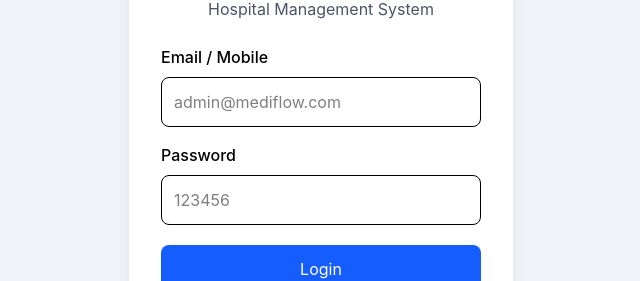
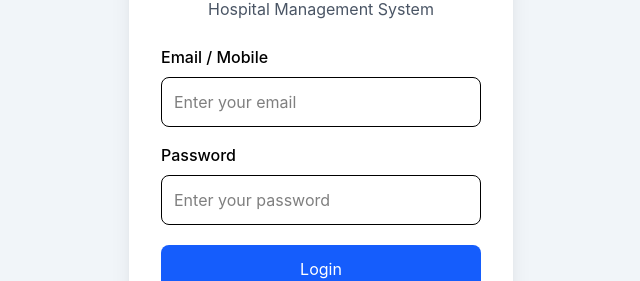
Before and after one commit to aabid0786-code/MediFlow-HMS, a React (Vite) app in the folder client/: page /login in a window 1280 px wide. Shown: the part 237-518 px from the top of the page, without its empty margins (319-959 px from the left). Built offline with nearby package versions, Linux system fonts and the light colour scheme.

Commit message:
Connect login to production backend

```diff
--- a/client/src/pages/Login.jsx
+++ b/client/src/pages/Login.jsx
@@ -34,7 +34,7 @@ setLoading(true);
 
 
 const res = await fetch(
-"http://localhost:5000/api/auth/login",
+"https://mediflow-hms-ufsa.onrender.com/api/auth/login",
 {
 method:"POST",
 headers:{
@@ -144,7 +144,7 @@ Email / Mobile
 
 type="text"
 
-placeholder="admin@mediflow.com"
+placeholder="Enter your email"
 
 value={login}
 
@@ -167,7 +167,7 @@ Password
 
 type="password"
 
-placeholder="123456"
+placeholder="Enter your password"
 
 value={password}
 
```
